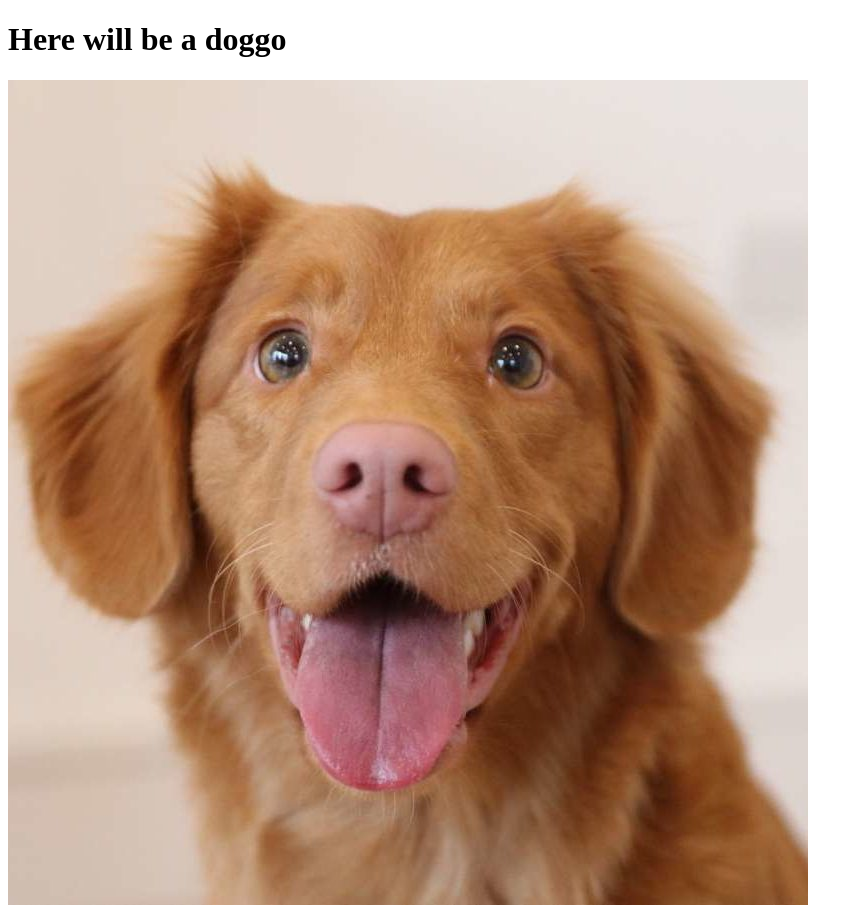
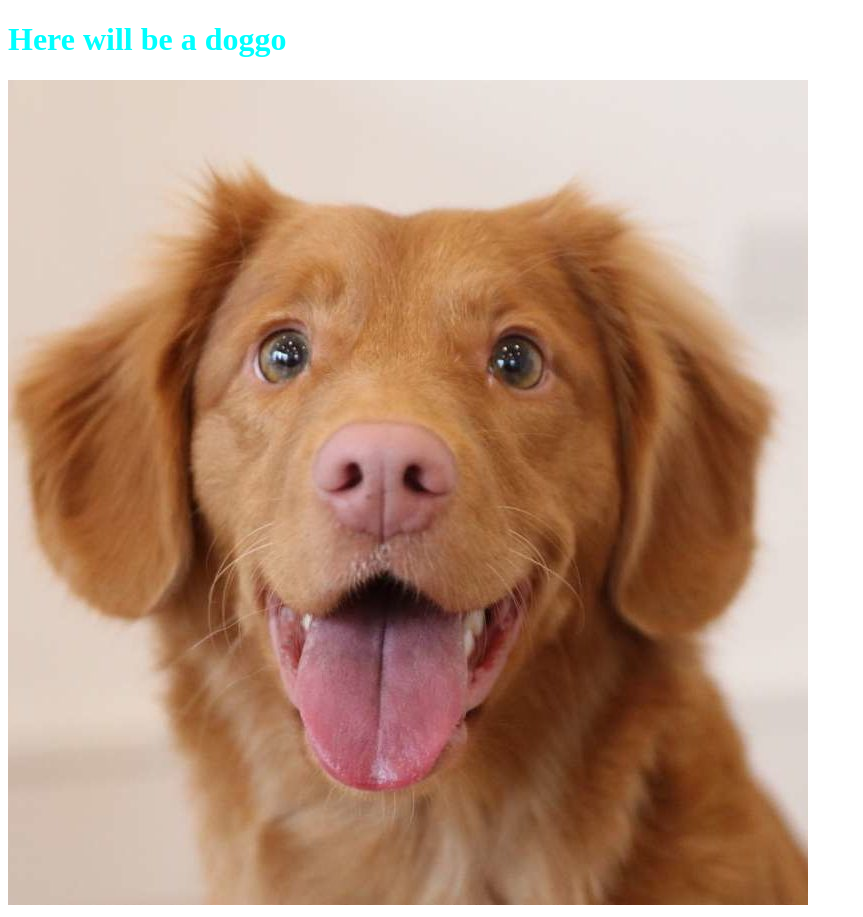
Before and after one commit to Kristina2882/KhrystynaC-OM, a plain HTML site: page Index.html in a window 1280 px wide. Shown: the whole page, without its empty margins (0-863 px from the left). Drawn offline with Linux system fonts and the light colour scheme.

Commit message:
Added Index.css

```diff
--- a/Index.html
+++ b/Index.html
@@ -3,6 +3,7 @@
 <html lang="en" xmlns="http://www.w3.org/1999/xhtml">
 <head>
     <meta charset="utf-8" />
+    <link rel="stylesheet" href="css/Index.css"/>
     <title></title>
 </head>
 <body>
--- /dev/null
+++ b/css/Index.css
@@ -0,0 +1,3 @@
+h1 {
+    color: aqua;
+}
```
